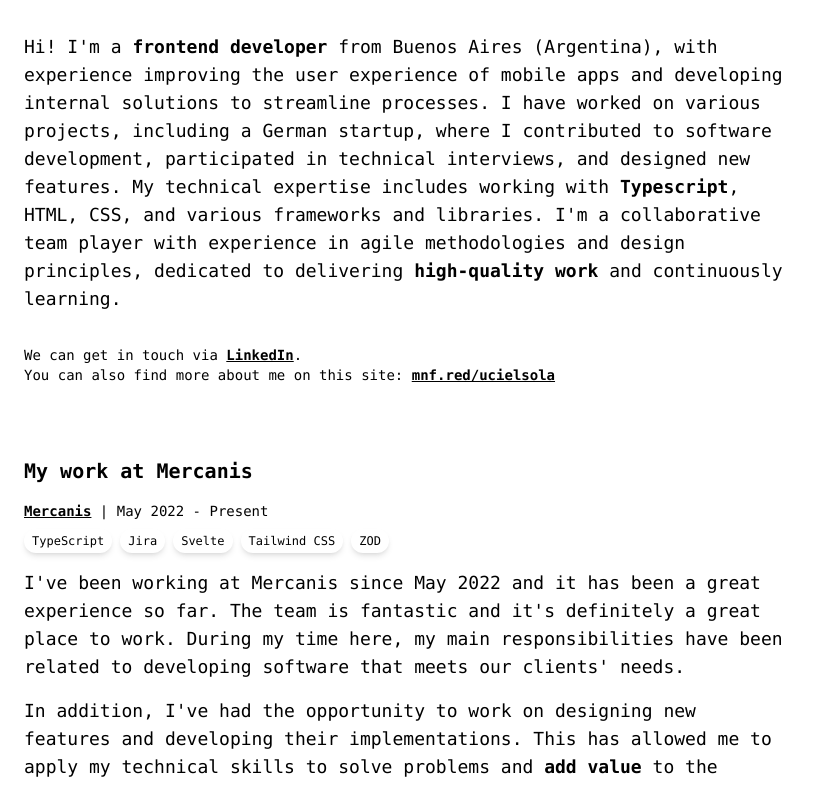
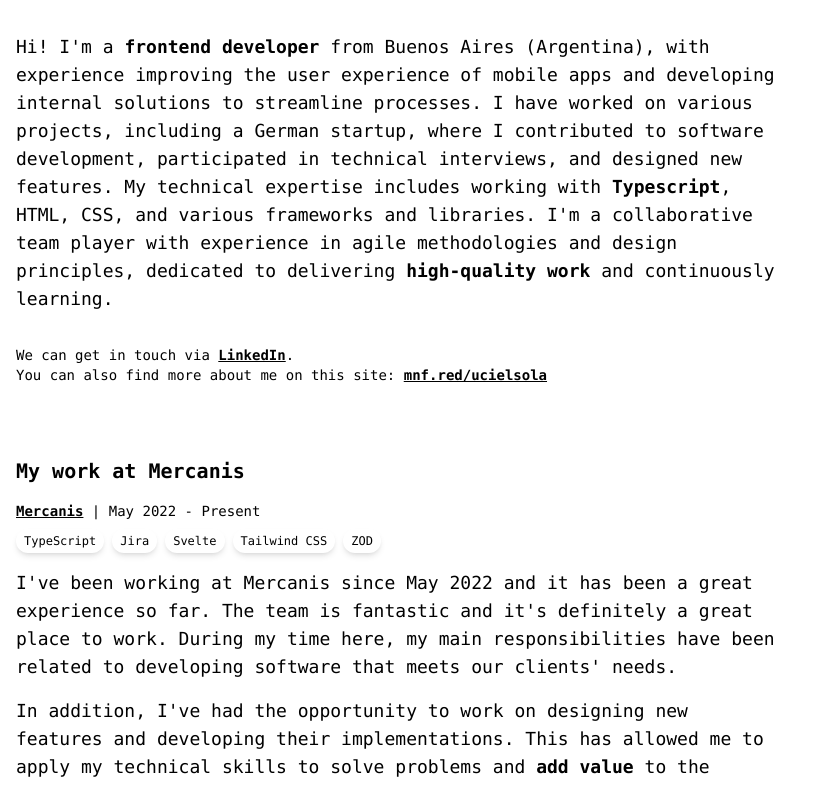
Before and after one commit to ucielsola/website, an Astro site: page / in a window 1280 px wide. Shown: the part 67-853 px from the top of the page, without its empty margins (0-828 px from the left). Built offline with nearby package versions, Linux system fonts and the light colour scheme; Astro itself is replaced by a stand-in of ours; what tailwind-dracula would draw is missing.

Commit message:
improve spacing

```diff
--- a/src/layouts/Layout.astro
+++ b/src/layouts/Layout.astro
@@ -17,7 +17,7 @@
 		<meta name="generator" content={Astro.generator} />
 		<title>{title}</title>
 	</head>
-	<body class=" bg-nosferatu pl-6 py-4">
+	<body class="h-full bg-nosferatu px-4 py-4">
 		<Pointer client:only/>
 		<slot />
 	</body>
```
